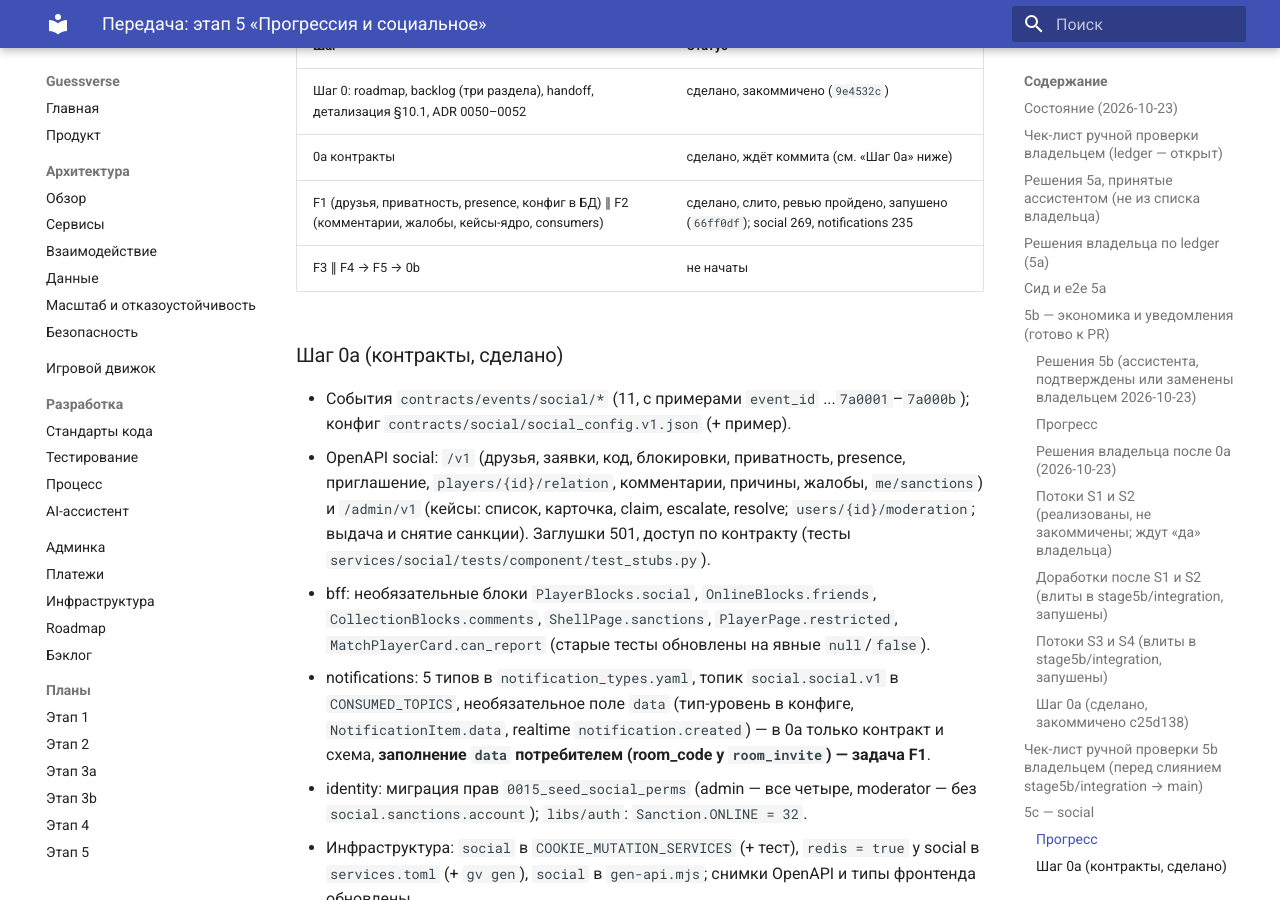
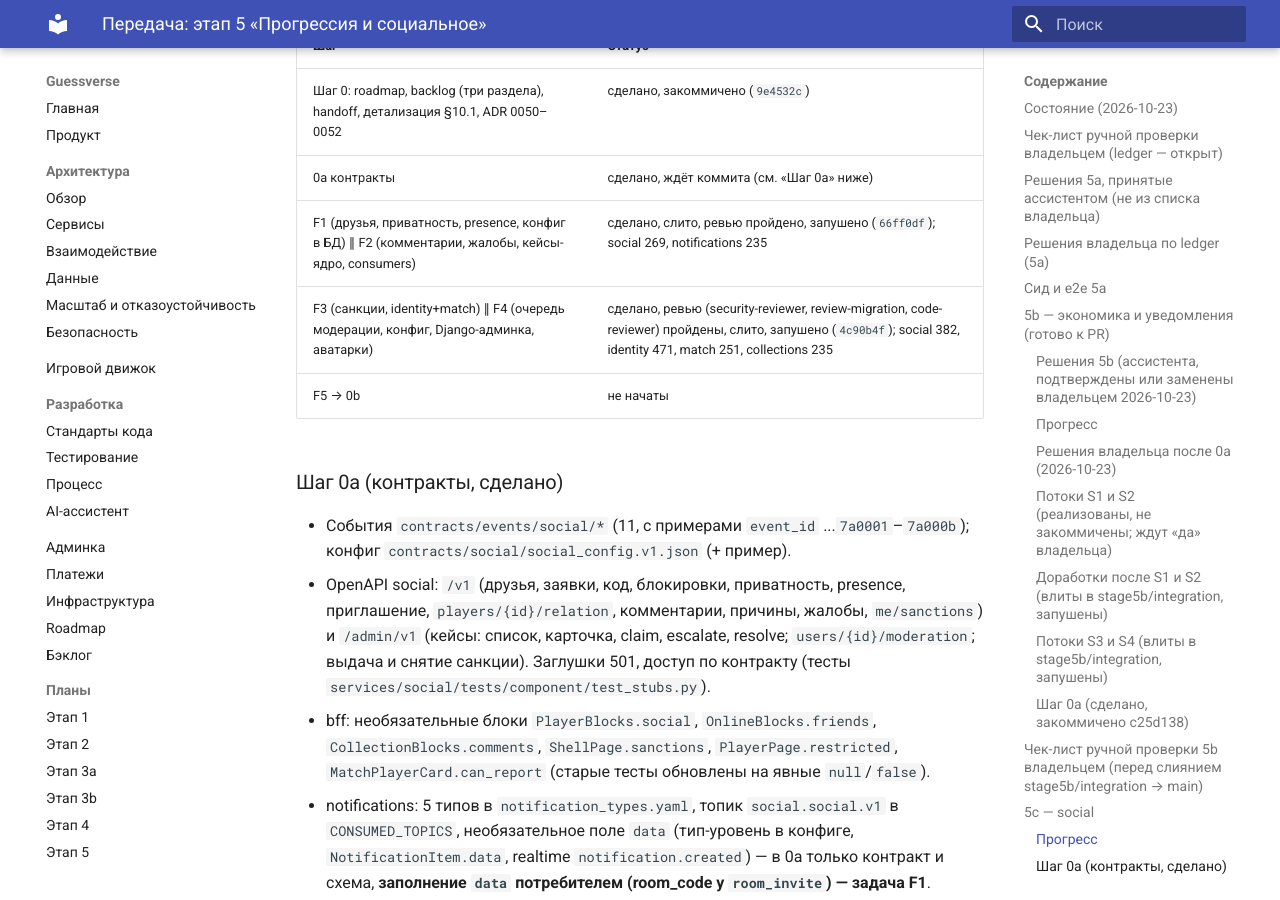
Before and after one commit to L0GIN0UT/oncue, an MkDocs documentation site: the page built from docs/handoff/stage-5.md, in a window 1280 px wide and 900 px high, scrolled down 8509 px. Built offline with MkDocs 1.6.1 and Material for MkDocs 9.7.7, drawn with Linux system fonts in a browser that asks for light colours.

Commit message:
docs(stage-5): handoff — F3 и F4 слиты

```diff
--- a/docs/handoff/stage-5.md
+++ b/docs/handoff/stage-5.md
@@ -120,7 +120,8 @@ Consumers остаются в `infrastructure/messaging/__init__.py`; роли P
 | Шаг 0: roadmap, backlog (три раздела), handoff, детализация §10.1, ADR 0050–0052 | сделано, закоммичено (`9e4532c`) |
 | 0a контракты | сделано, ждёт коммита (см. «Шаг 0a» ниже) |
 | F1 (друзья, приватность, presence, конфиг в БД) ∥ F2 (комментарии, жалобы, кейсы-ядро, consumers) | сделано, слито, ревью пройдено, запушено (`66ff0df`); social 269, notifications 235 |
-| F3 ∥ F4 → F5 → 0b | не начаты |
+| F3 (санкции, identity+match) ∥ F4 (очередь модерации, конфиг, Django-админка, аватарки) | сделано, ревью (security-reviewer, review-migration, code-reviewer) пройдены, слито, запушено (`4c90b4f`); social 382, identity 471, match 251, collections 235 |
+| F5 → 0b | не начаты |
 
 ### Шаг 0a (контракты, сделано)
 - События `contracts/events/social/*` (11, с примерами `event_id` ...`7a0001`–`7a000b`); конфиг `contracts/social/social_config.v1.json` (+ пример).
```
